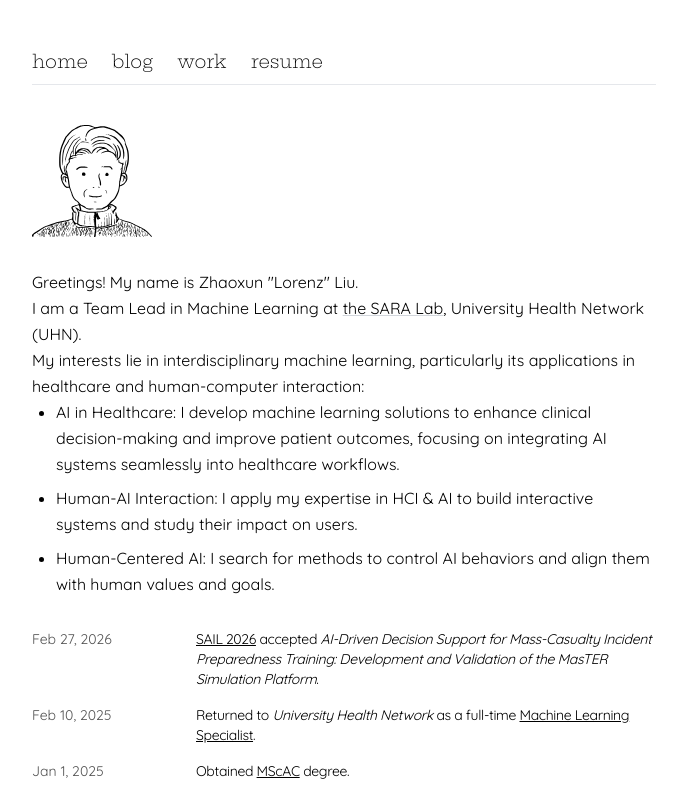
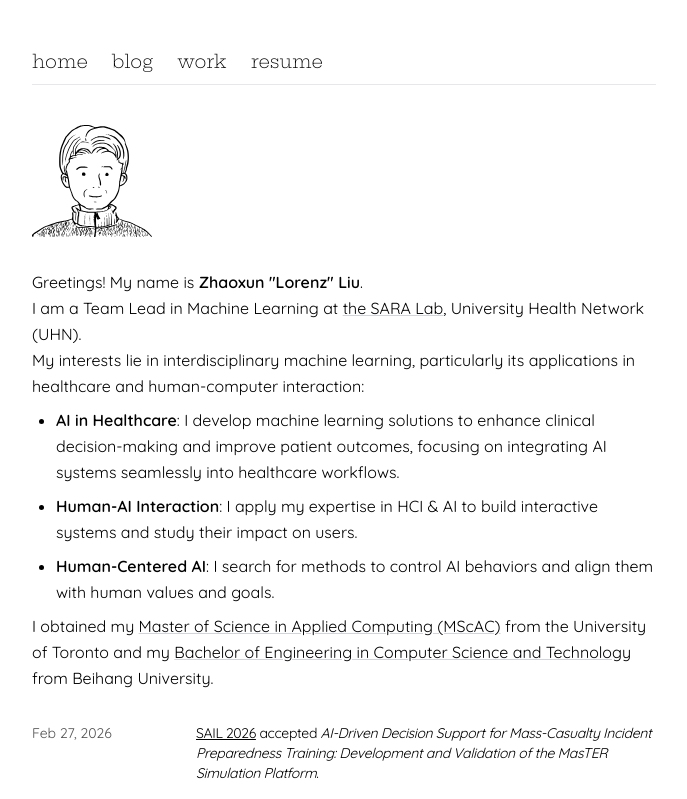
Before and after one commit to lorenz-liu/me, a Next.js app: page / in a window 1280 px wide. Shown: the top 799 px of the page, without its empty margins (296-983 px from the left). Built offline with nearby package versions, Linux system fonts and the light colour scheme.

Commit message:
update: timeline

```diff
--- a/app/page.tsx
+++ b/app/page.tsx
@@ -85,7 +85,7 @@ export default function Home() {
         <ReactMarkdown
           rehypePlugins={[rehypeRaw]}
           components={{
-            ul: ({ children }) => <ul className="list-disc ml-6 space-y-2">{children}</ul>,
+            ul: ({ children }) => <ul className="list-disc ml-6 space-y-2 mt-2 mb-2">{children}</ul>,
             li: ({ children }) => <li className="leading-relaxed">{children}</li>,
             a: ({ href, children }) => (
               <a href={href} target="_blank" rel="noopener noreferrer">
--- a/content/pages/home.md
+++ b/content/pages/home.md
@@ -2,12 +2,14 @@
 title: "Home"
 ---
 
-Greetings! My name is Zhaoxun "Lorenz" Liu.
+Greetings! My name is **Zhaoxun "Lorenz" Liu**.
 
 I am a Team Lead in Machine Learning at [the SARA Lab](https://temertysimcentre.com/surgical-artificial-intelligence-research-academy-sara/), University Health Network (UHN).
 
 My interests lie in interdisciplinary machine learning, particularly its applications in healthcare and human-computer interaction:
 
-- AI in Healthcare: I develop machine learning solutions to enhance clinical decision-making and improve patient outcomes, focusing on integrating AI systems seamlessly into healthcare workflows.
-- Human-AI Interaction: I apply my expertise in HCI & AI to build interactive systems and study their impact on users.
-- Human-Centered AI: I search for methods to control AI behaviors and align them with human values and goals.
+- **AI in Healthcare**: I develop machine learning solutions to enhance clinical decision-making and improve patient outcomes, focusing on integrating AI systems seamlessly into healthcare workflows.
+- **Human-AI Interaction**: I apply my expertise in HCI & AI to build interactive systems and study their impact on users.
+- **Human-Centered AI**: I search for methods to control AI behaviors and align them with human values and goals.
+
+I obtained my [Master of Science in Applied Computing (MScAC)](https://mscac.utoronto.ca) from the University of Toronto and my [Bachelor of Engineering in Computer Science and Technology](https://scse.buaa.edu.cn) from Beihang University.
```
